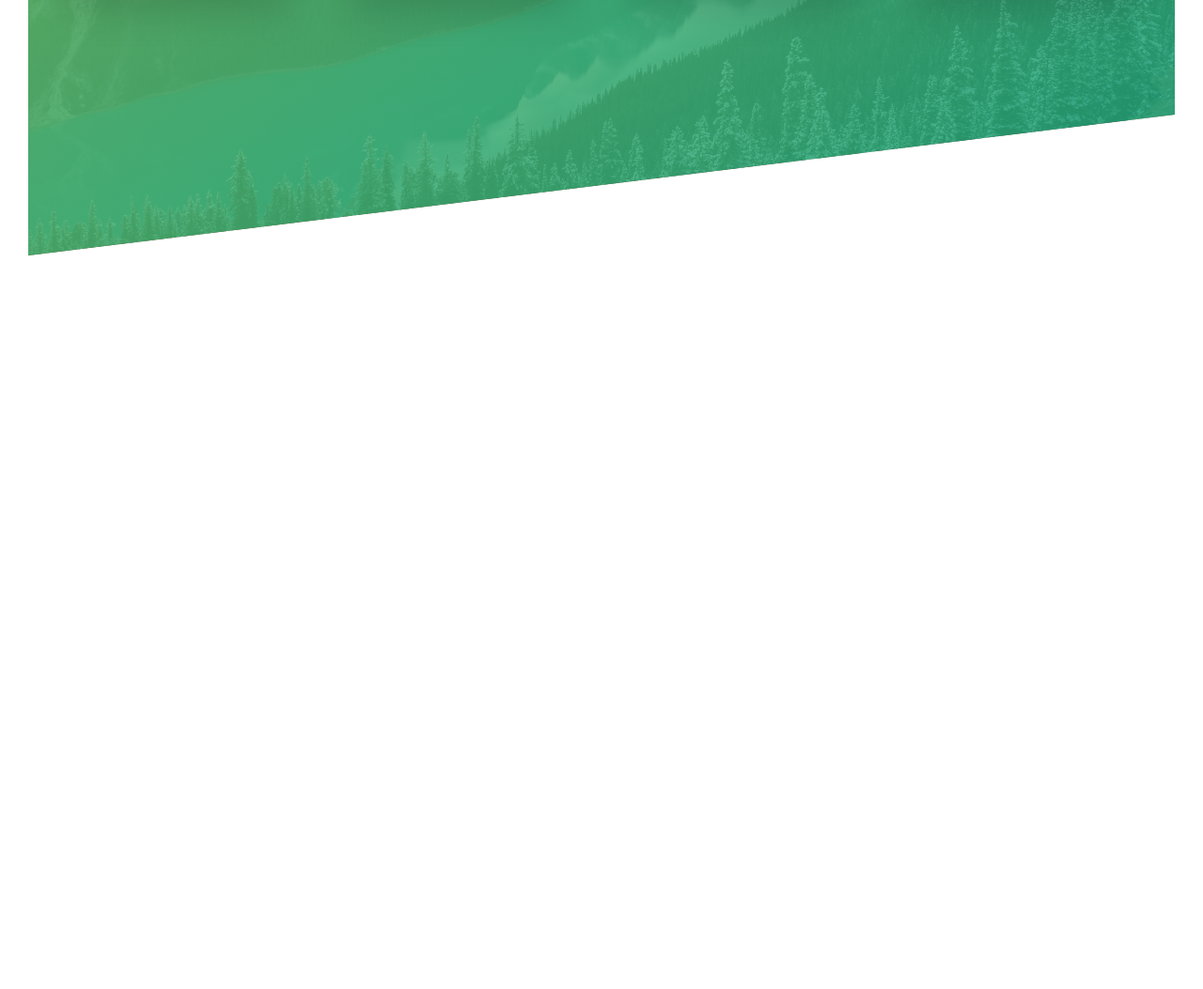
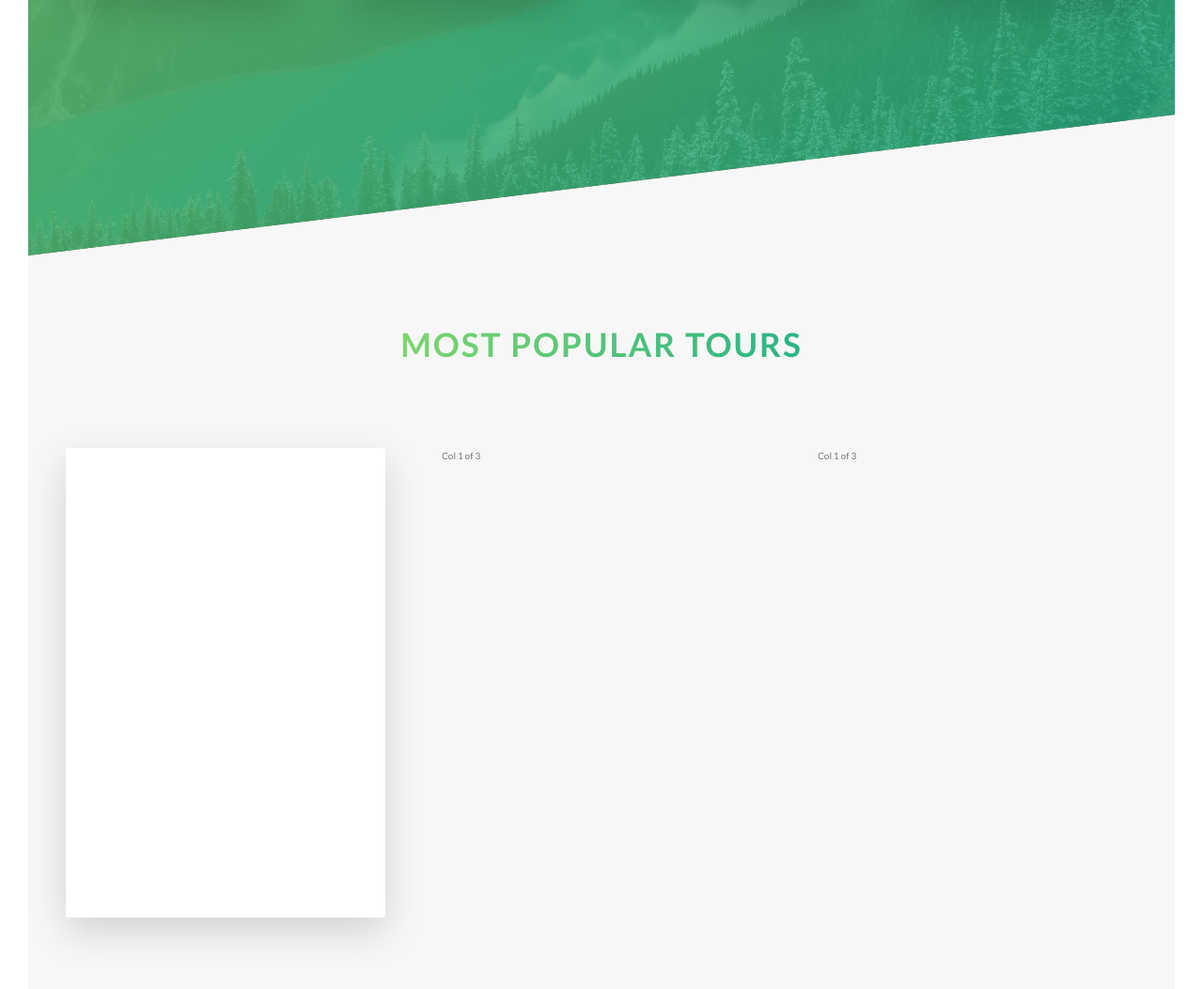
Before and after one commit to dameradev/Advanced_css_natorus-01-, a website: page index.html in a window 1280 px wide. Shown: the part 1978-3031 px from the top of the page at 94% size. Before the commit the page ends 2250 px from the top, so only its background shows below. Drawn offline with Linux system fonts and the light colour scheme.

Commit message:
2 sided card animation

```diff
--- a/index.html
+++ b/index.html
@@ -134,6 +134,31 @@
           </div>
         </div>
       </section>
+      <section class="section-tours">
+        <div class="u-center-text u-margin-bottom-big">
+          <h2 class="heading-secondary">
+            Most popular tours
+          </h2>
+        </div>
+        <div class="row">
+          <div class="col-1-of-3">
+            <div class="card">
+              <div class="card__side card__side--front card__side--front-1">
+                front
+              </div>
+              <div class="card__side card__side--back card__side--back-1">
+                back
+              </div>
+            </div>
+          </div>
+          <div class="col-1-of-3">
+            Col 1 of 3
+          </div>
+          <div class="col-1-of-3">
+            Col 1 of 3
+          </div>
+        </div>
+      </section>
     </main>
     <!--
     <section class="grid-test">
--- a/sass/abstracts/_variables.scss
+++ b/sass/abstracts/_variables.scss
@@ -2,6 +2,12 @@
 $color-primary: #55c57a;
 $color-primary-light: #7ed56f;
 $color-primary-dark: #28b485;
+
+$color-secondary-light: #ffb900;
+$color-secondary-dark: #ff7730;
+
+$color-tertiary-light: #2998ff;
+$color-tertiary-light: #5643fa;
 
 $color-gray-light-1: #f7f7f7;
 
--- /dev/null
+++ b/sass/components/_card.scss
@@ -0,0 +1,39 @@
+.card {
+  position: relative;
+  perspective: 150rem;
+  height: 50rem;
+  &__side {
+    color: #fff;
+    font-size: 2rem;
+    height: 50rem;
+    transition: all 0.8s ease;
+    position: absolute;
+    top: 0;
+    left: 0;
+    width: 100%;
+    backface-visibility: hidden;
+    border-radius: 3px;
+    box-shadow: 0 1.5rem 4rem rgba($color-black, 0.15);
+
+    &--front {
+      background-color: $color-white;
+      color: #fff;
+    }
+    &--back {
+      transform: rotateY(180deg);
+      &-1 {
+        background-image: linear-gradient(
+          to right bottom,
+          $color-secondary-light,
+          $color-secondary-dark
+        );
+      }
+    }
+  }
+  &:hover &__side--front {
+    transform: rotateY(-180deg);
+  }
+  &:hover &__side--back {
+    transform: rotateY(0deg);
+  }
+}
--- a/sass/main.scss
+++ b/sass/main.scss
@@ -12,6 +12,7 @@
 @import "components/button";
 @import "components/composition";
 @import "components/feature-box";
+@import "components/card";
 
 @import "layout/header";
 @import "layout/grid";
--- a/sass/pages/_home.scss
+++ b/sass/pages/_home.scss
@@ -20,3 +20,9 @@
     transform: skewY(7deg);
   }
 }
+
+.section-tours {
+  background-color: $color-gray-light-1;
+  padding: 25rem 0 50rem 0;
+  margin-top: -11rem;
+}
```
Also changed, not shown: css/style.css.
